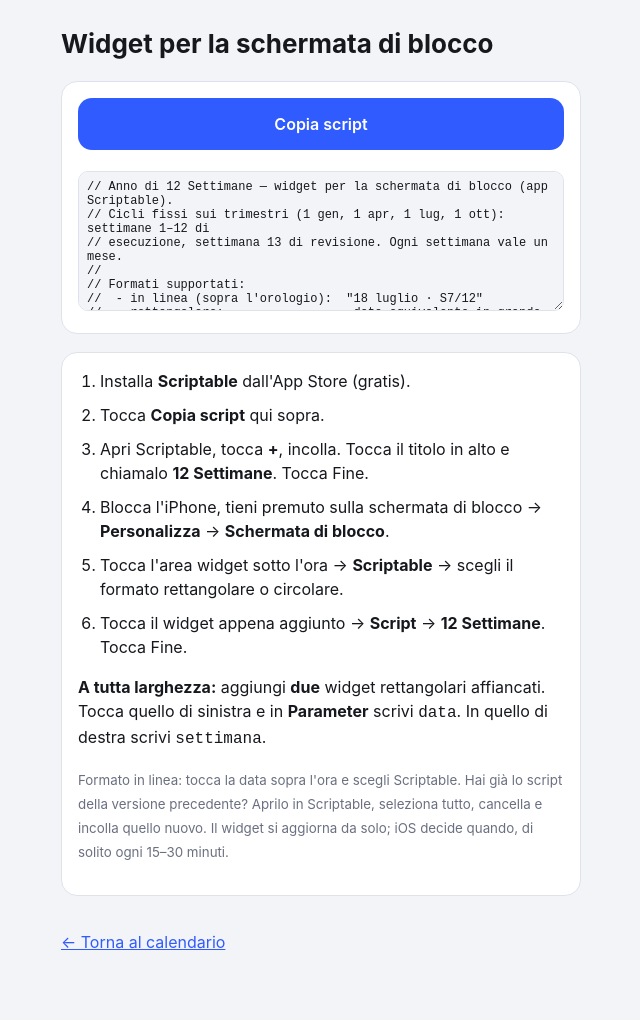
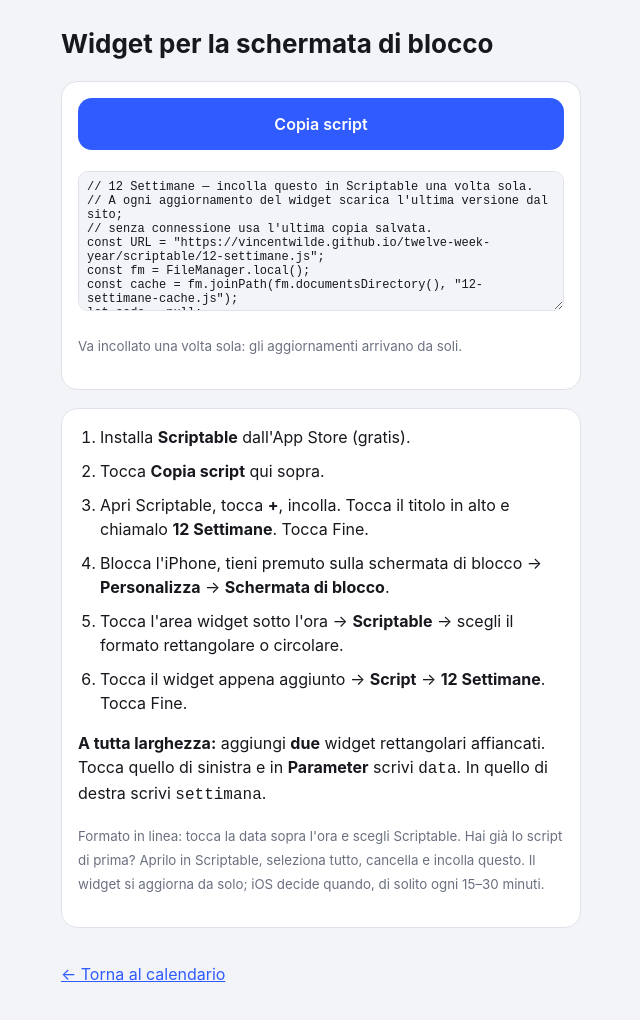
Before and after one commit to VincentWilde/twelve-week-year, a plain HTML site: page widget.html in a window 1280 px wide. Shown: the whole page, without its empty margins (319-959 px from the left). Drawn offline with Linux system fonts and the light colour scheme.

Commit message:
Loader Scriptable: aggiornamenti automatici senza ricopiare lo script
Co-Authored-By: Claude Opus 5.5 <noreply@anthropic.com>
Claude-Session: https://claude.ai/code/session_01MbcgxxtxTJwxnDzmDJeq6f

```diff
--- a/widget.html
+++ b/widget.html
@@ -28,7 +28,28 @@ a{color:var(--accent)}
   <div class="card">
     <button id="copy">Copia script</button>
     <p id="status"></p>
-    <textarea id="code" readonly aria-label="Codice dello script">Caricamento…</textarea>
+    <textarea id="code" readonly aria-label="Codice dello script">// 12 Settimane — incolla questo in Scriptable una volta sola.
+// A ogni aggiornamento del widget scarica l&#x27;ultima versione dal sito;
+// senza connessione usa l&#x27;ultima copia salvata.
+const URL = &quot;https://vincentwilde.github.io/twelve-week-year/scriptable/12-settimane.js&quot;;
+const fm = FileManager.local();
+const cache = fm.joinPath(fm.documentsDirectory(), &quot;12-settimane-cache.js&quot;);
+let code = null;
+try {
+  const r = new Request(URL + &quot;?v=&quot; + Date.now());
+  r.timeoutInterval = 10;
+  const t = await r.loadString();
+  if (r.response.statusCode === 200 &amp;&amp; t.includes(&quot;function cycle&quot;)) {
+    code = t;
+    fm.writeString(cache, t);
+  }
+} catch (e) {}
+if (!code &amp;&amp; fm.fileExists(cache)) code = fm.readString(cache);
+if (!code) throw new Error(&quot;Serve la connessione per il primo avvio.&quot;);
+const AsyncFunction = Object.getPrototypeOf(async function () {}).constructor;
+await new AsyncFunction(code)();
+</textarea>
+    <p><small>Va incollato una volta sola: gli aggiornamenti arrivano da soli.</small></p>
   </div>
   <div class="card">
     <ol>
@@ -40,16 +61,12 @@ a{color:var(--accent)}
       <li>Tocca il widget appena aggiunto → <b>Script</b> → <b>12 Settimane</b>. Tocca Fine.</li>
     </ol>
     <p><b>A tutta larghezza:</b> aggiungi <b>due</b> widget rettangolari affiancati. Tocca quello di sinistra e in <b>Parameter</b> scrivi <code>data</code>. In quello di destra scrivi <code>settimana</code>.</p>
-    <p><small>Formato in linea: tocca la data sopra l'ora e scegli Scriptable. Hai già lo script della versione precedente? Aprilo in Scriptable, seleziona tutto, cancella e incolla quello nuovo. Il widget si aggiorna da solo; iOS decide quando, di solito ogni 15–30 minuti.</small></p>
+    <p><small>Formato in linea: tocca la data sopra l'ora e scegli Scriptable. Hai già lo script di prima? Aprilo in Scriptable, seleziona tutto, cancella e incolla questo. Il widget si aggiorna da solo; iOS decide quando, di solito ogni 15–30 minuti.</small></p>
   </div>
   <p><a href="./">← Torna al calendario</a></p>
 </main>
 <script>
 const code = document.getElementById("code"), status = document.getElementById("status");
-fetch("scriptable/12-settimane.js", { cache: "no-store" })
-  .then(r => r.ok ? r.text() : Promise.reject())
-  .then(t => { code.value = t; })
-  .catch(() => { code.value = ""; status.textContent = "Script non caricato. Ricarica la pagina."; });
 document.getElementById("copy").addEventListener("click", async () => {
   try { await navigator.clipboard.writeText(code.value); status.textContent = "Copiato. Ora incollalo in Scriptable."; }
   catch { code.focus(); code.select(); status.textContent = "Testo selezionato: tocca Copia."; }
```
Also changed, not shown: scriptable/loader.js (added, +20 -0 lines).
